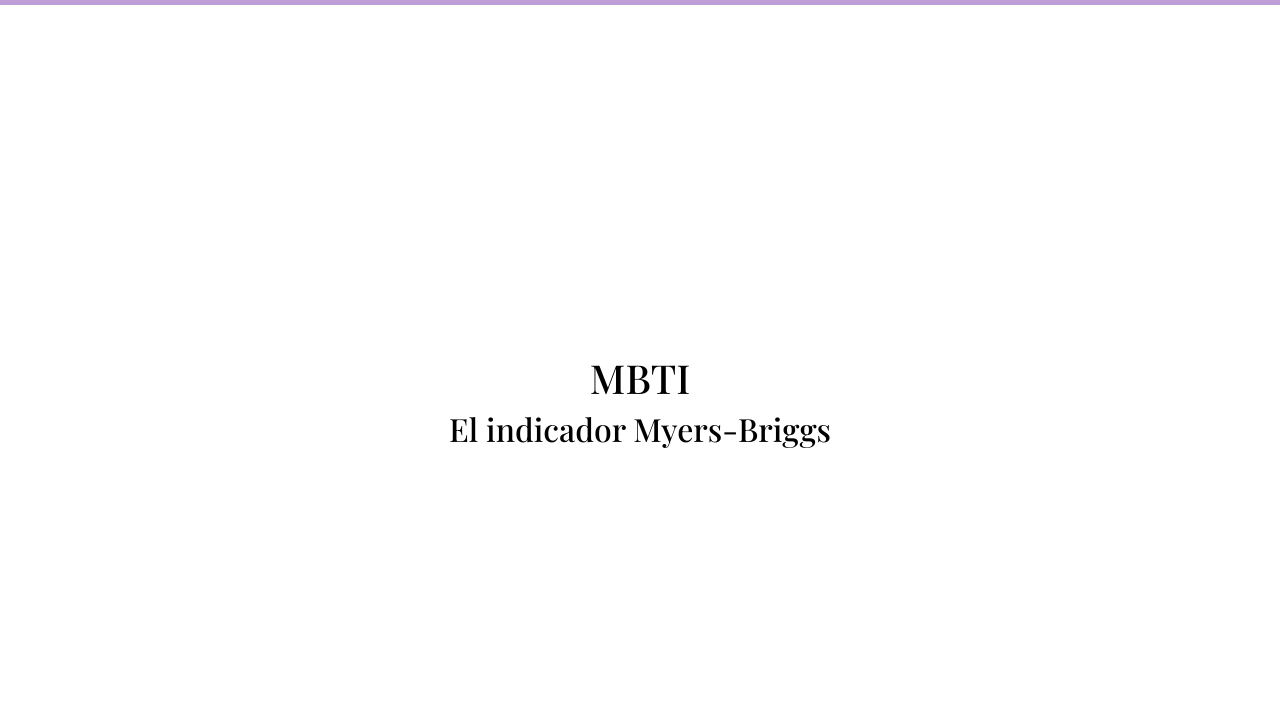
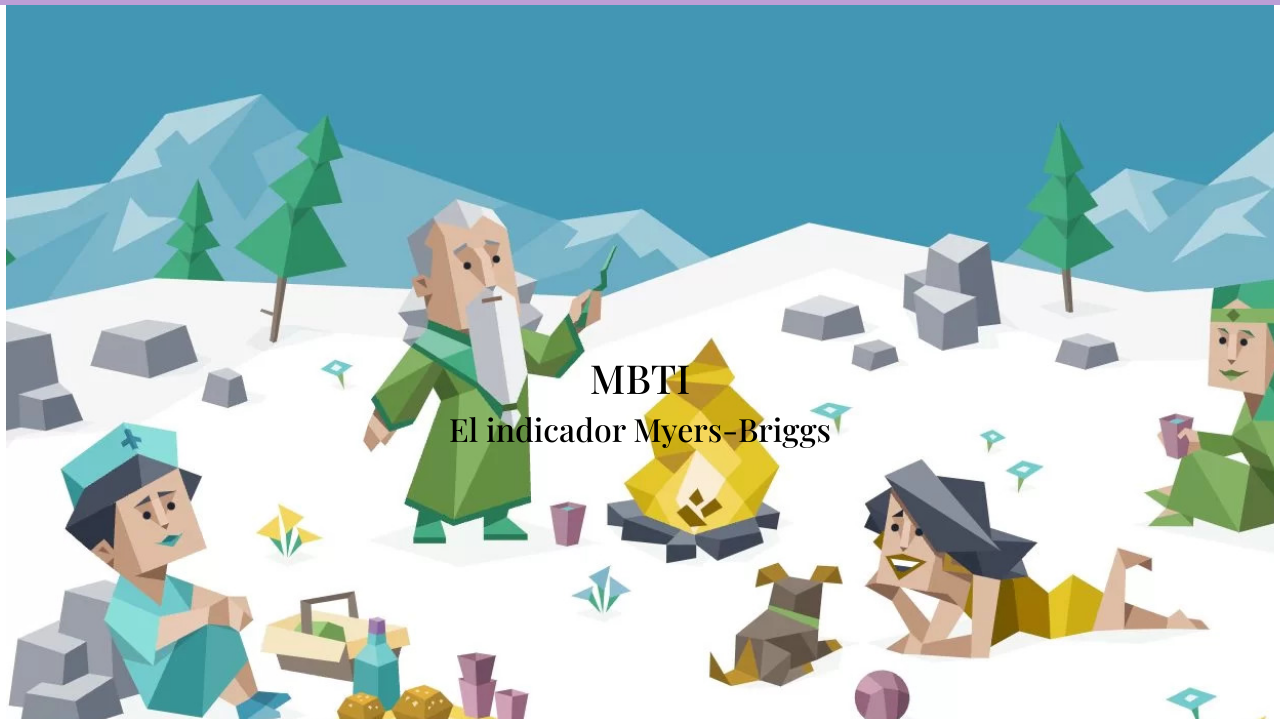
Before and after one commit to guadalopez/Curso-UTN-Bootstrap-Proyecto-final, a plain HTML site: page index.html in a window 1280 px wide. Shown: the part 81-800 px from the top of the page. Drawn offline with nearby package versions, Linux system fonts and the light colour scheme; the site is published under a folder, as on GitHub Pages, so addresses that start at the root find nothing.

Commit message:
style.css

```diff
--- a/style.css
+++ b/style.css
@@ -30,7 +30,7 @@
 }
 
 .header-fondo{
-    background-image: url(/imagenes/mbti.jpg);
+    background-image: url(imagenes/mbti.jpg);
     background-size: cover;
     background-repeat: no-repeat;
     width: 99.1vw;
```
